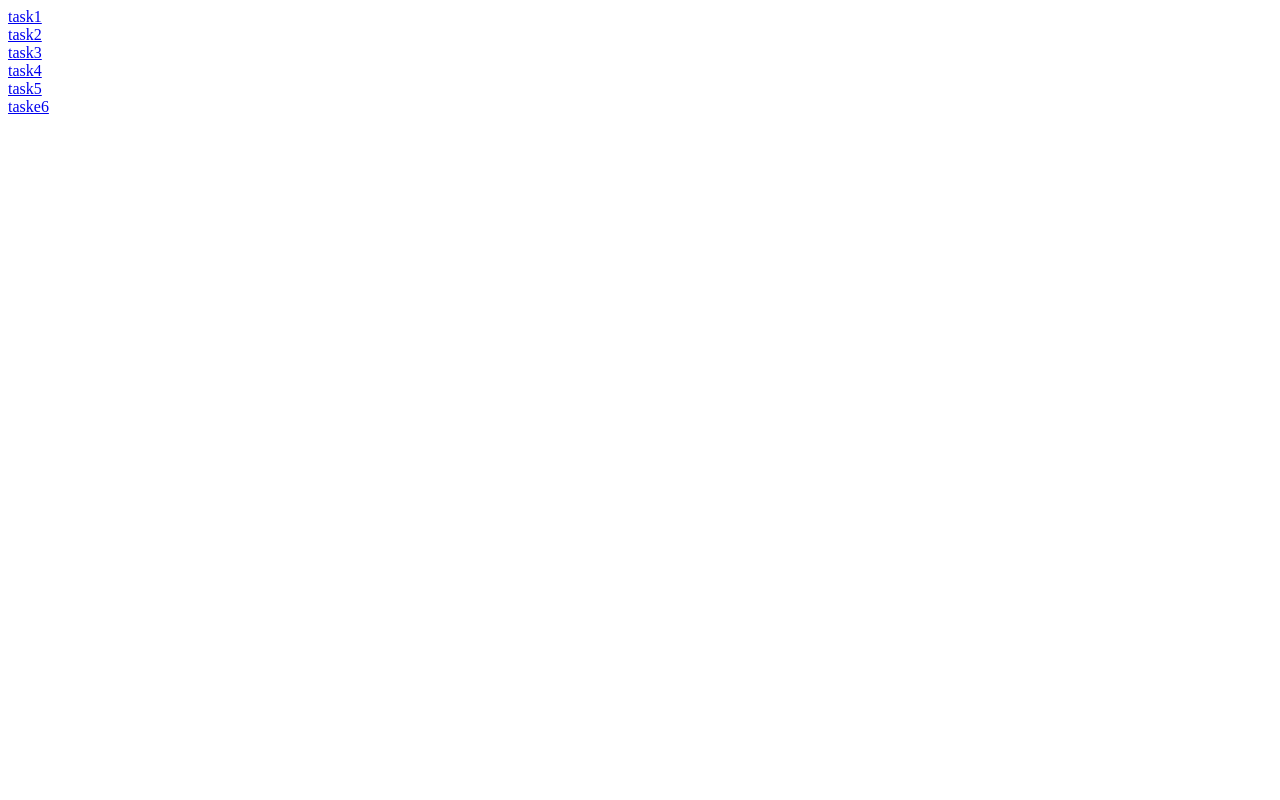
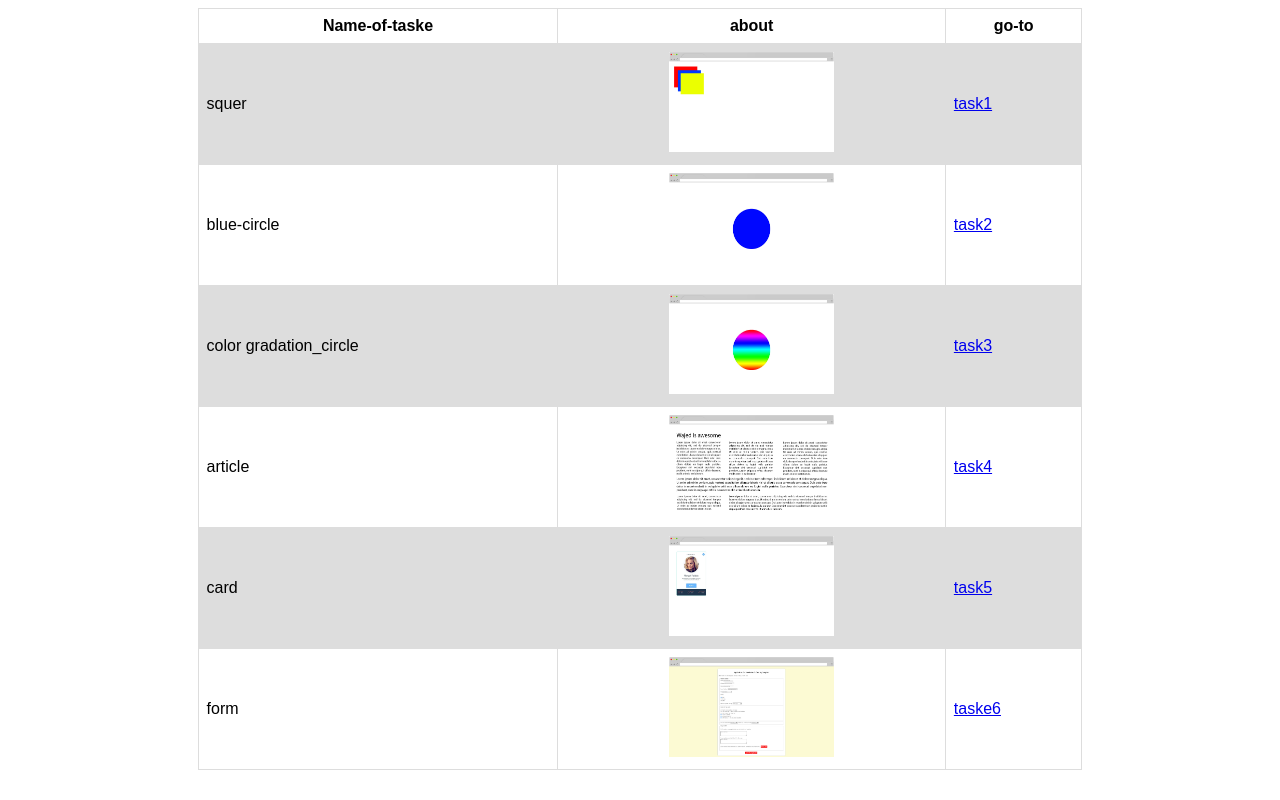
Before and after one commit to Nirmeen2018/all-task, a plain HTML site: page index.html in a window 1280 px wide. Drawn offline with Linux system fonts and the light colour scheme.

Commit message:
new version

```diff
--- a/index.html
+++ b/index.html
@@ -3,14 +3,54 @@
 <head>
     <meta charset="UTF-8">
     <meta name="viewport" content="width=device-width, initial-scale=1.0">
+    <link rel="stylesheet" href="style.css">
     <title>Document</title>
 </head>
 <body>
-    <a href="task1/index.html">task1</a><br/>
-    <a href="task2/index.html">task2</a><br/>
-    <a href="task3/index.html">task3</a><br/>
-    <a href="task4/index.html">task4</a><br/>
-    <a href="task5/index.html">task5</a><br/>
-    <a href="task6/index.html">taske6</a><br/>
+   <div class="perant">
+    <div class="table">
+    <table>
+        <tr><th>Name-of-taske</th>
+            <th>about</th>
+            <th>go-to</th>
+            </tr>
+            <tr><td>squer</td>
+               <td class="immg"> <img src="image/1.jpg" alt="squer"/></td>
+                <td><a href="task1/index.html">task1</a></td>
+
+            </tr>
+            <tr>
+                <td>blue-circle</td>
+                <td class="immg"><img src="image/2.jpg" alt="blue-circle"/></td>
+                <td><a href="task2/index.html">task2</a></td>
+
+            </tr>
+            <tr>
+                <td>color gradation_circle</td>
+                <td class="immg"><img src="image/3.jpg" alt="Color gradation_circle"/></td>
+                <td><a href="task3/index.html">task3</a><br/></td>
+
+            </tr>
+            <tr>
+                <td>article</td>
+               <td class="immg"> <img src="image/4.jpg" alt="article"/></td>
+               <td><a href="task4/index.html">task4</a></td>
+
+            </tr>
+            <tr>
+                <td>card</td>
+                <td class="immg"><img src="image/5.jpg" alt="card"/></td>
+                <td><a href="task5/index.html">task5</a></td>
+
+            </tr>
+            <tr>
+                <td>form</td>
+               <td class="immg"><img src="image/6.jpg" alt="form"/></td>
+               <td><a href="task6/index.html">taske6</a></td>
+
+            </tr>
+    </table>
+</div>
+</div>
 </body>
 </html>
--- /dev/null
+++ b/style.css
@@ -0,0 +1,30 @@
+table {
+    font-family: arial, sans-serif;
+    border-collapse: collapse;
+    width: 100%;
+    margin: auto;
+  }
+
+  td, th {
+    border: 1px solid #dddddd;
+
+    padding: 8px;
+  }
+ .immg {
+    text-align: center;
+  }
+
+  tr:nth-child(even) {
+    background-color: #dddddd;
+  }
+  img{
+    width: 165px;
+    height: 100px
+  }
+  .perant{
+    display: flex;
+    justify-content:center;
+  }
+  .table{
+    width: 70%;
+  }
```
Also changed, not shown: image/1.jpg (added), image/2.jpg (added), image/3.jpg (added), image/4.jpg (added), image/5.jpg (added), image/6.jpg (added).
